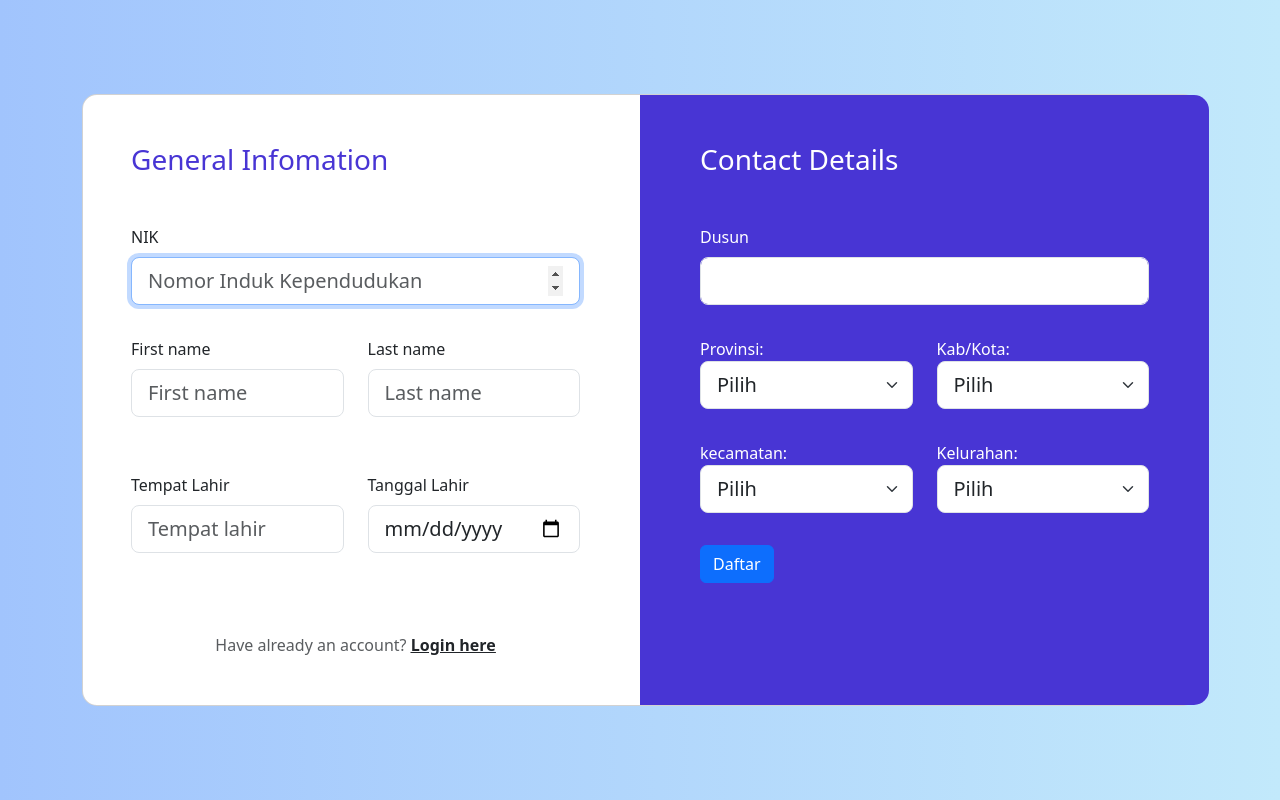
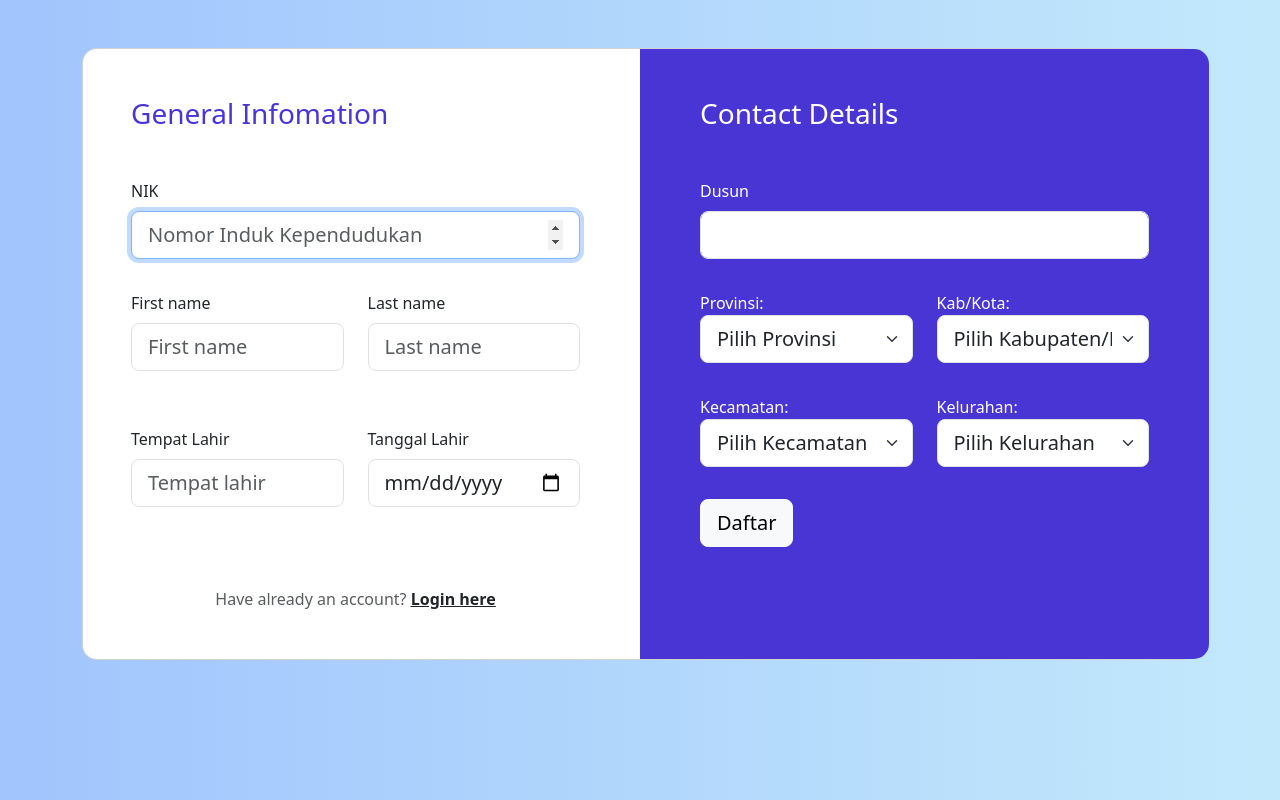
Before and after one commit to Tuanvallen/rentalcloud-new, a Flask app: page /biodata/ in a window 1280 px wide. Run offline with Flask 3, Linux system fonts and the light colour scheme; some libraries are stand-ins or nearby versions.

Commit message:
Update biodata.html

```diff
--- a/templates/biodata.html
+++ b/templates/biodata.html
@@ -10,7 +10,7 @@
   </head>
   <body>
     <section class="h-100 h-custom gradient-custom-2">
-      <form action="{{ url_for('tempat')}}" method="POST" onsubmit="return validateForm();"
+      <form action="{{ url_for('tempat')}}" method="POST" onsubmit="return validateForm();">
         <div class="container py-5 h-100">
           <div class="row d-flex justify-content-center align-items-center h-100">
             <!-- Notifikasi -->
@@ -76,7 +76,7 @@
                         <div class="mb-4 pb-2">
                           <div class="form-outline form-white">
                             <label class="form-label" for="form3Examplea2">Dusun</label>
-                            <input type="text" id="form3Examplea2" name="dusun" class="form-control form-control-lg" />
+                            <input type="text" id="form3Examplea2" name="dusun" class="form-control form-control-lg" required/>
                           </div>
                         </div>
 
@@ -86,8 +86,8 @@
                               <div class="form-group">
                                 <div class="select">
                                   <label>Provinsi:</label><br />
-                                  <select name="provinsi" id="provinsi" class="form-select form-select-lg">
-                                    <option>Pilih</option>
+                                  <select name="provinsi" id="provinsi" class="form-select form-select-lg" required>
+                                    <option value="">Pilih Provinsi</option>
                                   </select>
                                 </div>
                               </div>
@@ -97,8 +97,8 @@
                             <div class="form-outline form-white">
                               <div class="form-group">
                                 <label>Kab/Kota:</label><br />
-                                <select name="kota" id="kota" class="form-select form-select-lg">
-                                  <option>Pilih</option>
+                                <select name="kota" id="kota" class="form-select form-select-lg" required>
+                                  <option value="">Pilih Kabupaten/Kota</option>
                                 </select>
                               </div>
                             </div>
@@ -109,9 +109,9 @@
                             <div class="form-outline form-white">
                               <div class="form-group">
                                 <div class="select">
-                                  <label>kecamatan:</label><br />
-                                  <select name="kecamatan" id="kecamatan" class="form-select form-select-lg">
-                                    <option>Pilih</option>
+                                  <label>Kecamatan:</label><br />
+                                  <select name="kecamatan" id="kecamatan" class="form-select form-select-lg" required>
+                                    <option value="">Pilih Kecamatan</option>
                                   </select>
                                 </div>
                               </div>
@@ -121,14 +121,14 @@
                             <div class="form-outline form-white">
                               <div class="form-group">
                                 <label>Kelurahan:</label><br />
-                                <select name="kelurahan" id="kelurahan" class="form-select form-select-lg">
-                                  <option>Pilih</option>
+                                <select name="kelurahan" id="kelurahan" class="form-select form-select-lg" required>
+                                  <option value="">Pilih Kelurahan</option>
                                 </select>
                               </div>
                             </div>
                           </div>
                         </div>
-                        <button class="btn btn-primary" type="submit">Daftar</button>
+                        <button class="btn btn-light btn-lg" type="submit">Daftar</button>
                       </div>
                     </div>
                   </div>
@@ -141,7 +141,8 @@
     </section>
     <script src="{{ url_for('static', filename='bootstrap/js/bootstrap.js')}}"></script>
     <script src="{{ url_for('static', filename='js/wilayah.js')}}"></script>
-    <script src="{{ url_for('static', filename='js/wilayah1.js')}}"></script>
+    <!-- Hapus atau comment file wilayah1.js jika tidak diperlukan -->
+    <!-- <script src="{{ url_for('static', filename='js/wilayah1.js')}}"></script> -->
     <script src="{{ url_for('static', filename='js/main.js')}}"></script>
   </body>
 </html>
```
